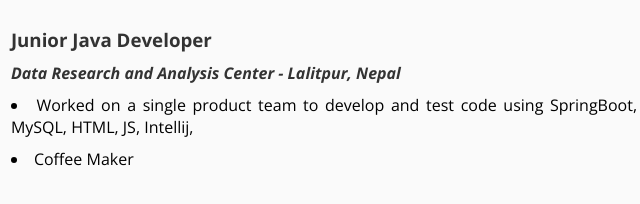
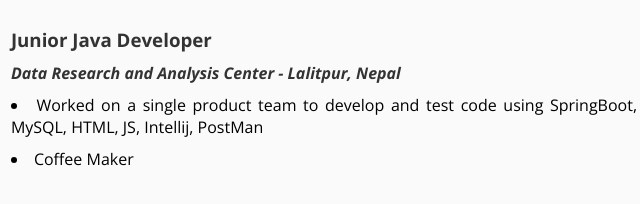
Before and after one commit to bibekrj/bibekrj.github.io, a plain HTML site: page index.html in a window 1280 px wide. Shown: the part 2456-2660 px from the top of the page, 395-1035 px from the left. Drawn offline with nearby package versions, Linux system fonts and the light colour scheme.

Commit message:
Grammar Edit

```diff
--- a/index.html
+++ b/index.html
@@ -318,9 +318,8 @@
               <h3>Junior Java Developer </h3>
               <h4>Data Research and Analysis Center - Lalitpur, Nepal</h4>
               <li>
-                  Worked on a single product team to develop and test code using SpringBoot, Spring, Java, MySQL, HTML, JS, Intellij,
+                  Worked on a single product team to develop and test code using SpringBoot, Spring, Java, MySQL, HTML, JS, Intellij, PostMan
                   &nbsp;&nbsp;&nbsp;&nbsp;&nbsp;&nbsp;&nbsp;&nbsp;&nbsp;&nbsp;&nbsp;&nbsp;&nbsp;&nbsp;&nbsp;&nbsp;&nbsp;&nbsp;&nbsp;&nbsp;&nbsp;
-
               </li>
               <li>
                 Coffee Maker
```
